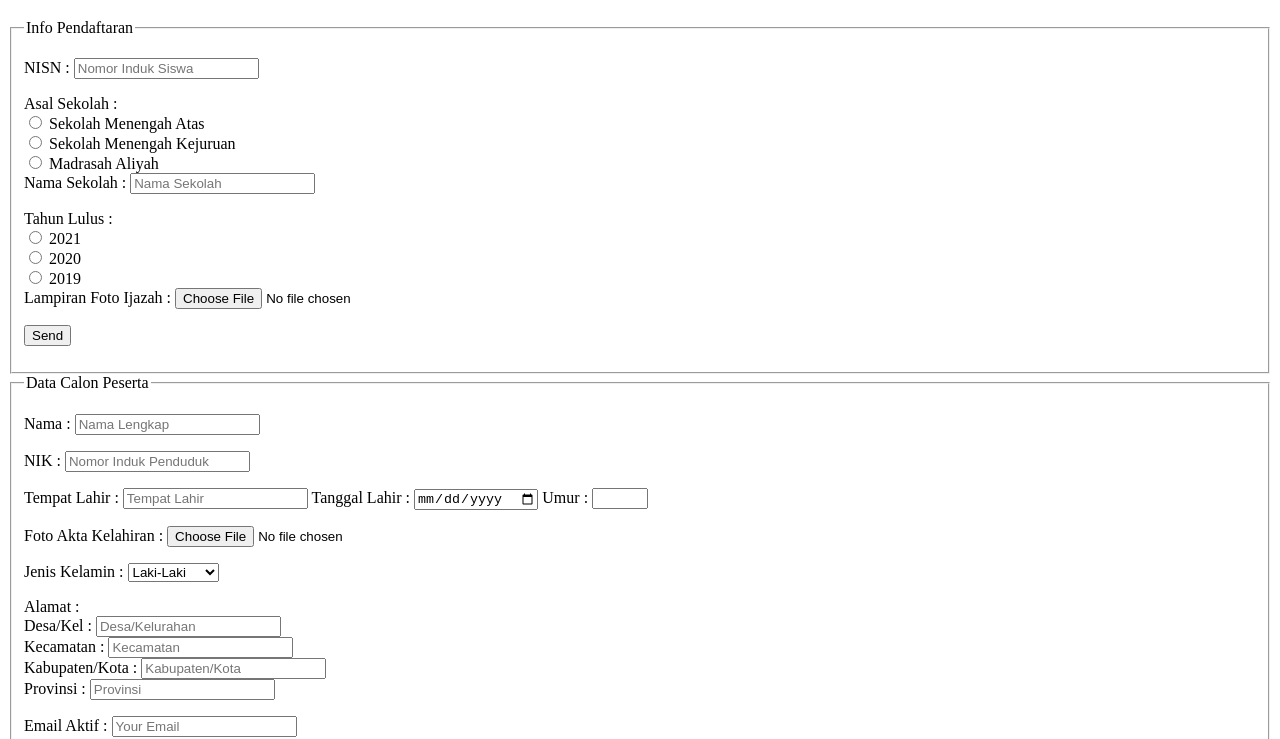
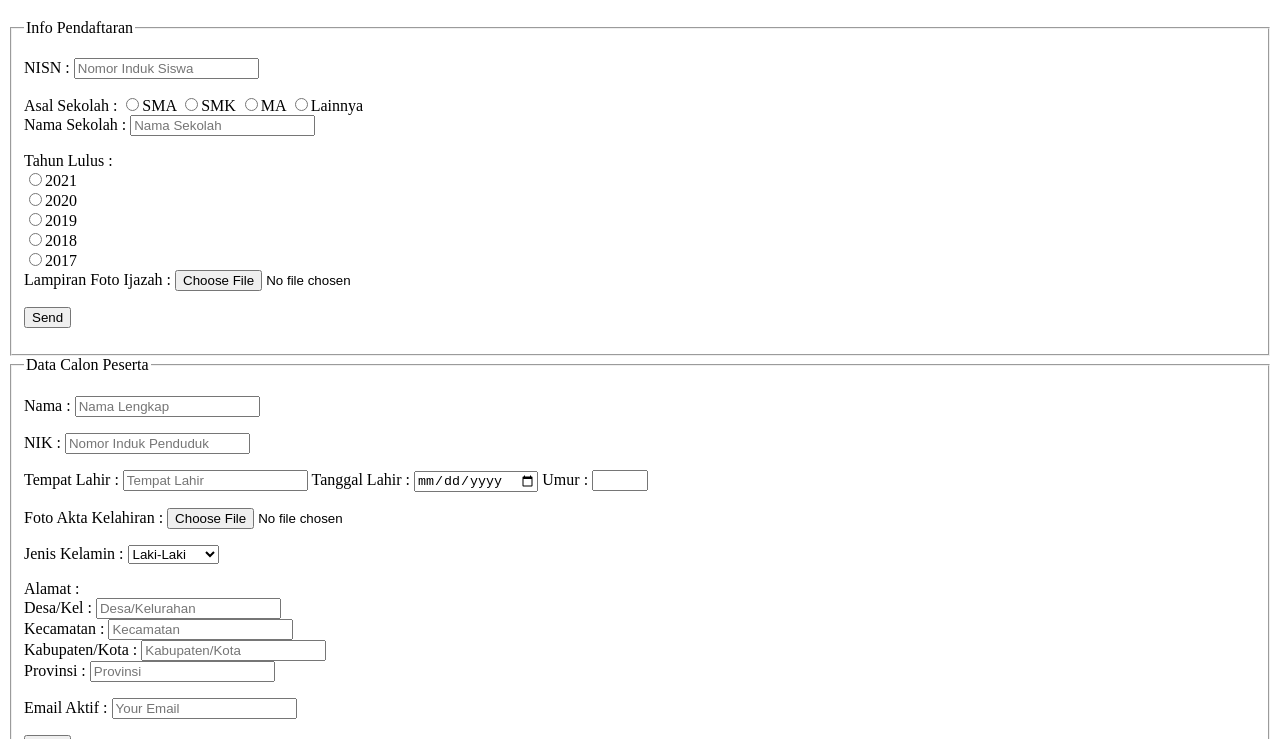
Before and after one commit to nathanieldinus/Pem-web2021, a plain HTML site: page minggu4/FormHTMLtugas.html in a window 1280 px wide. Shown: the part 61-800 px from the top of the page. Drawn offline with Linux system fonts and the light colour scheme.

Commit message:
Tugas Minggu 4

```diff
--- a/minggu4/FormHTMLtugas.html
+++ b/minggu4/FormHTMLtugas.html
@@ -13,24 +13,21 @@
 			<input type="text" name="NISN" placeholder="Nomor Induk Siswa">
 		</p>
 		<p>
-			<label>Asal Sekolah : </label> <br>
-			<input type="radio" id="Sekolah1" name="Sekolah1" value="SMA">
-			<label for="Sekolah1"> Sekolah Menengah Atas </label> <br>
-			<input type="radio" id="Sekolah2" name="Sekolah2" value="SMK">
-			<label for="Sekolah2"> Sekolah Menengah Kejuruan </label> <br>
-			<input type="radio" id="Sekolah3" name="Sekolah3" value="MA">
-			<label for="Sekolah3"> Madrasah Aliyah </label> <br>
+			<label>Asal Sekolah : </label>
+			<label><input type="radio" name="asalsekolah" value="SMA"/>SMA</label>
+			<label><input type="radio" name="asalsekolah" value="SMK"/>SMK</label>
+			<label><input type="radio" name="asalsekolah" value="MA"/>MA</label>
+			<label><input type="radio" name="asalsekolah" value="Lainnya"/>Lainnya</label> <br>
 			<label>Nama Sekolah : </label>
 			<input type="text" name="Namasekolah" placeholder="Nama Sekolah">
 		</p>
 		<p>
 		<label>Tahun Lulus : </label> <br>
-			<input type="radio" id="Lulus1" name="Lulus1" value="2021">
-			<label for="Lulus1"> 2021 </label> <br>
-			<input type="radio" id="Lulus2" name="Lulus2" value="2020">
-			<label for="Lulus2"> 2020 </label> <br>
-			<input type="radio" id="Lulus3" name="Lulus3" value="2019">
-			<label for="Lulus3"> 2019 </label> <br>
+			<label><input type="radio" name="tahunlulus" value="2021"/>2021</label> <br>
+			<label><input type="radio" name="tahunlulus" value="2020"/>2020</label> <br>
+			<label><input type="radio" name="tahunlulus" value="2019"/>2019</label> <br>
+			<label><input type="radio" name="tahunlulus" value="2018"/>2018</label> <br>
+			<label><input type="radio" name="tahunlulus" value="2017"/>2017</label> <br>
 			<label>Lampiran Foto Ijazah : </label>
 			<input type="file" name="FileToUpload" id="FileToUpload">
 		</p>
```
